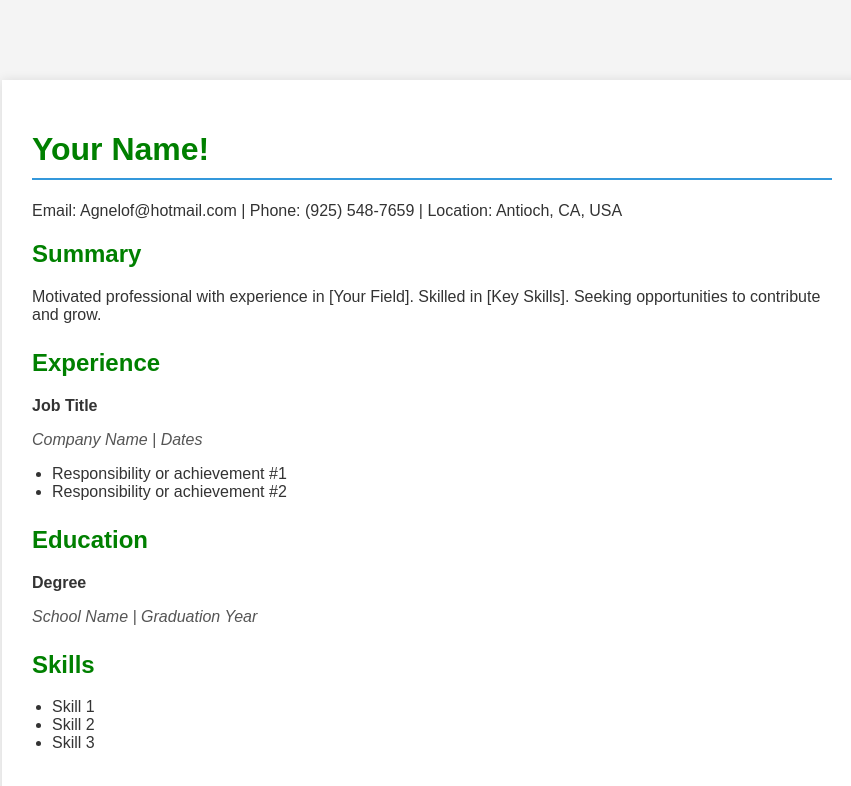
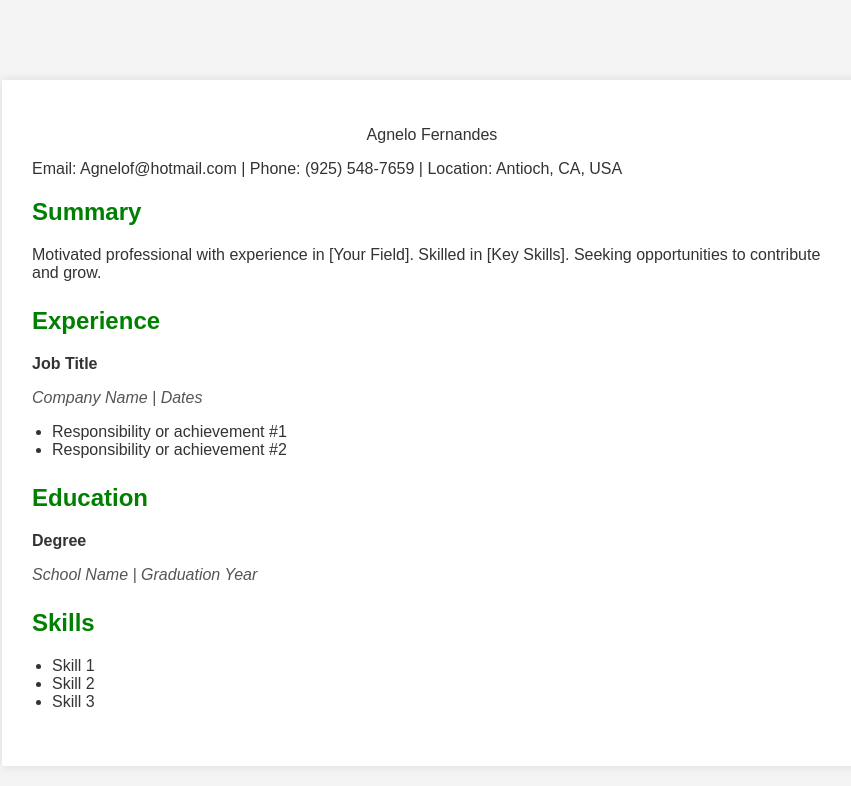
Before and after one commit to Agnelof/Resume, a plain HTML site: page index.html in a window 1280 px wide. Shown: the whole page, without its empty margins (208-1059 px from the left). Drawn offline with Linux system fonts and the light colour scheme.

Commit message:
Update index.html

```diff
--- a/index.html
+++ b/index.html
@@ -42,7 +42,7 @@
 </head>
 <body>
   <div class="resume">
-    <h1>Your Name! </h1>
+    <p style="text-align: center;"<h1>Agnelo Fernandes </h1></p>
     <p>Email: Agnelof@hotmail.com | Phone: (925) 548-7659 | Location: Antioch, CA, USA</p>
 
     <div class="section">
```
